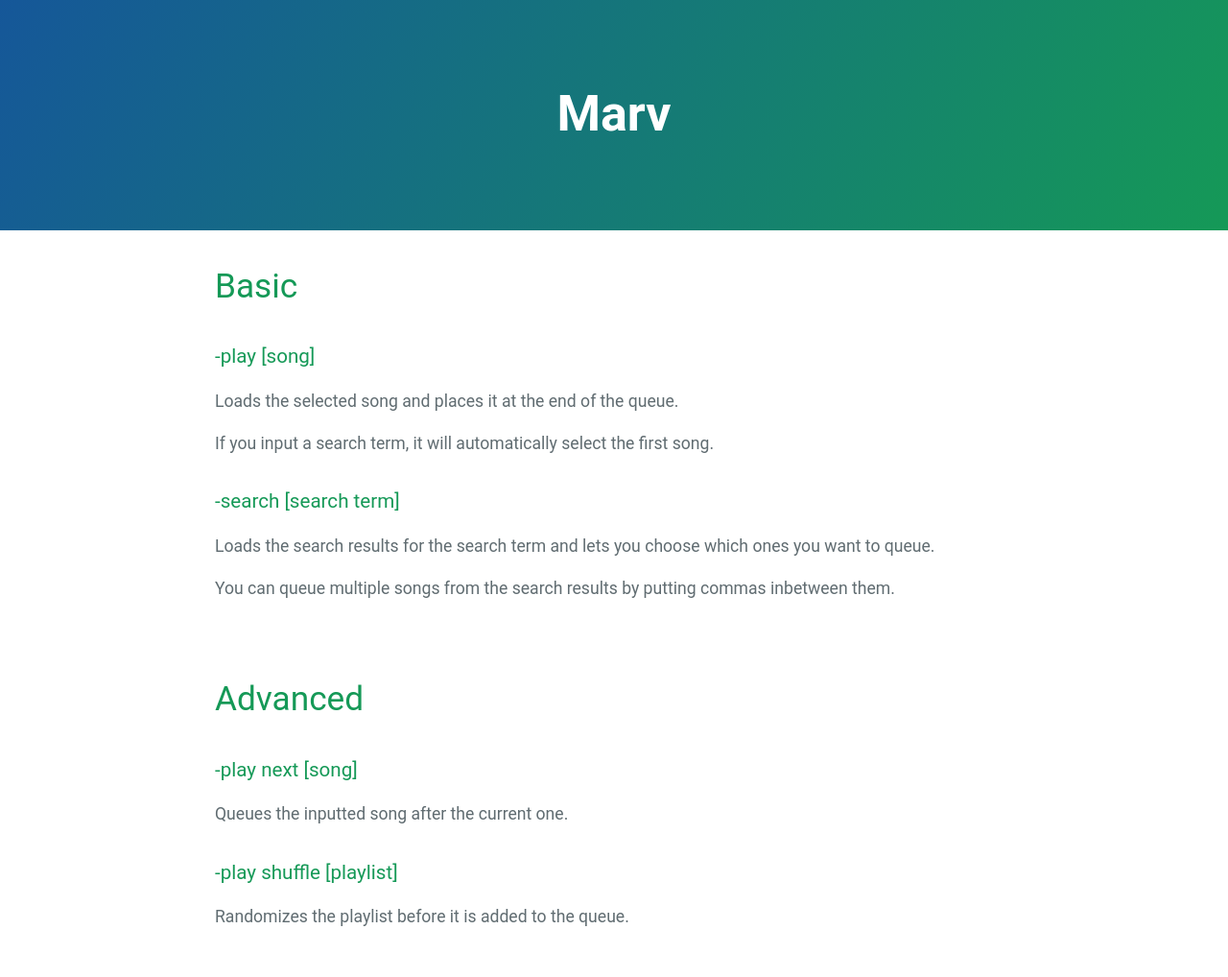
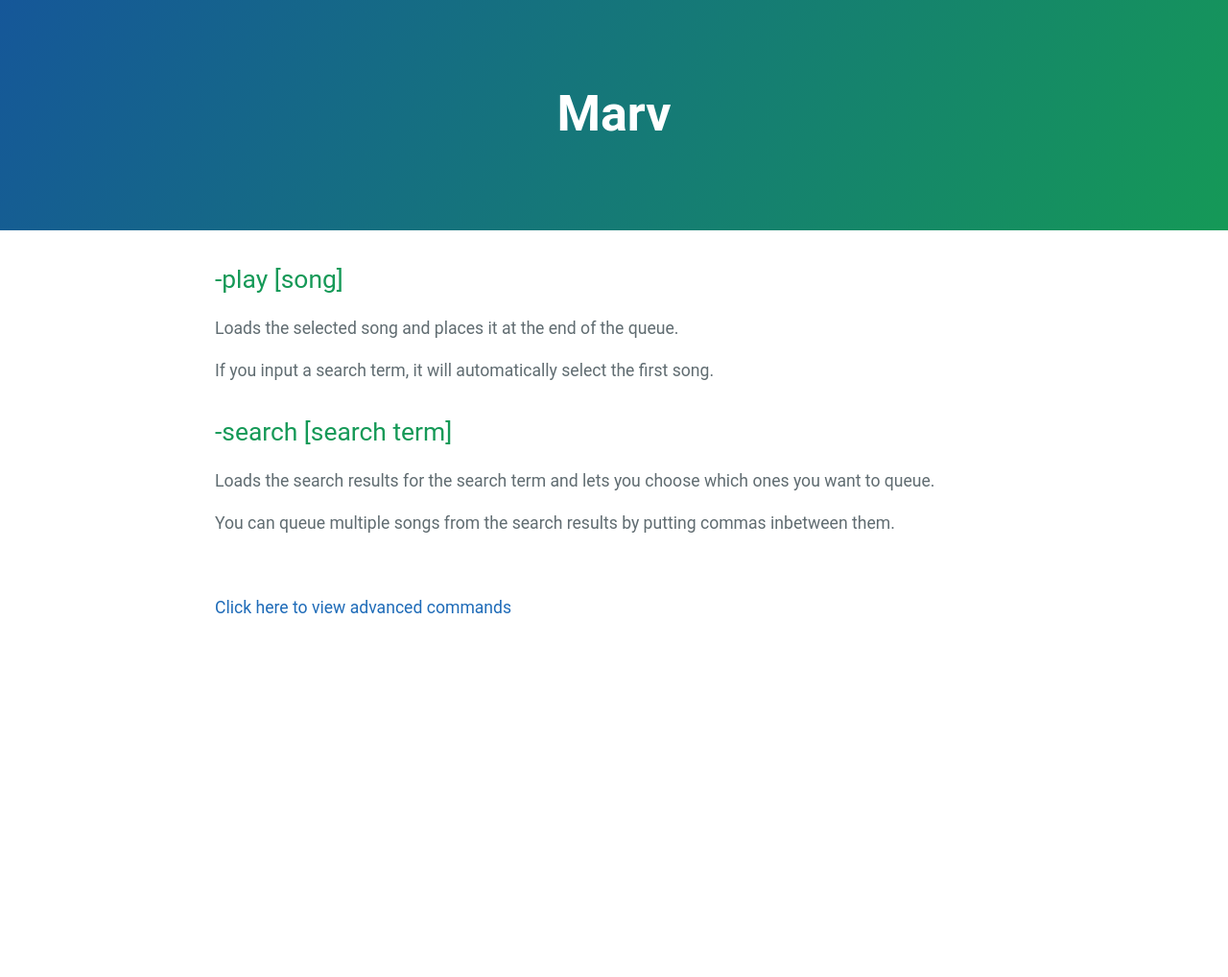
Before and after one commit to mymindishazel/marv-docs, a Jekyll site: the page built from commands/queue/add/basic.md, in a window 1280 px wide. Shown: the whole page at 96% size. Built offline with Jekyll 4.4.1, drawn with Linux system fonts in a browser that asks for light colours; our own code applies the rules of GitHub Pages for plain Markdown files; after the commit the page ends 900 px from its top, so only the background shows below that.

Commit message:
Update and rename commands/queue/add.md to commands/queue/add/basic.md

```diff
--- a/commands/queue/add.md
+++ b/commands/queue/add/basic.md
@@ -1,21 +1,13 @@
-# Basic
-
-### -play [song]
+## -play [song]
 Loads the selected song and places it at the end of the queue.
 
 If you input a search term, it will automatically select the first song.
 
-### -search [search term]
+## -search [search term]
 Loads the search results for the search term and lets you choose which ones you want to queue.
 
 You can queue multiple songs from the search results by putting commas inbetween them.
 
 <br>
 
-# Advanced
-
-### -play next [song]
-Queues the inputted song after the current one.
-
-### -play shuffle [playlist]
-Randomizes the playlist before it is added to the queue.
+[Click here to view advanced commands](/commands/queue/add/advanced)
```
